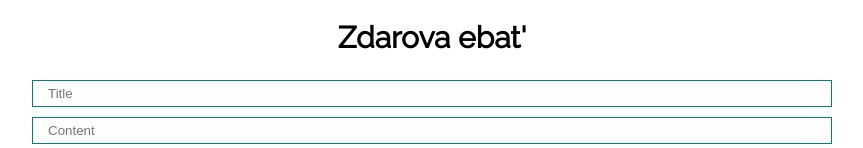
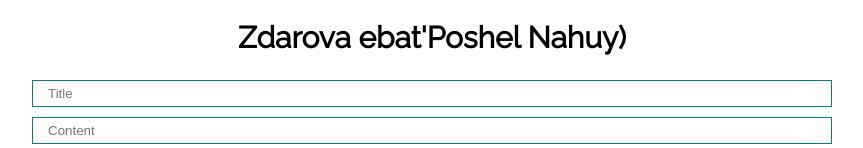
Before and after one commit to Kriezdd/test, a React (Create React App) app: page / in a window 1280 px wide. Shown: the top 148 px of the page, without its empty margins (208-1071 px from the left). Built offline with nearby package versions, Linux system fonts and the light colour scheme.

Commit message:
master commit add h1

```diff
--- a/src/components/Header.jsx
+++ b/src/components/Header.jsx
@@ -4,6 +4,7 @@ const Header = () => {
     return (
         <div className="Header">
             <h1> Zdarova ebat' </h1>
+            <h1> Poshel Nahuy)</h1>
         </div>
     );
 };
```
